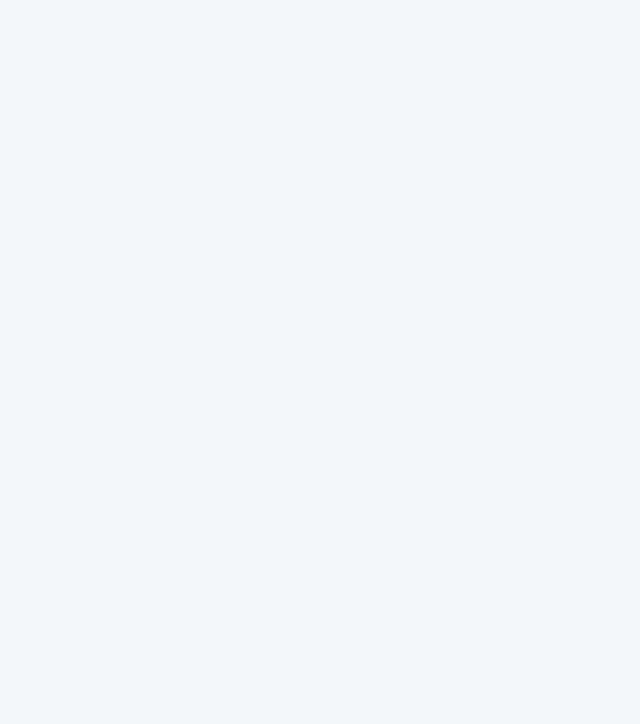
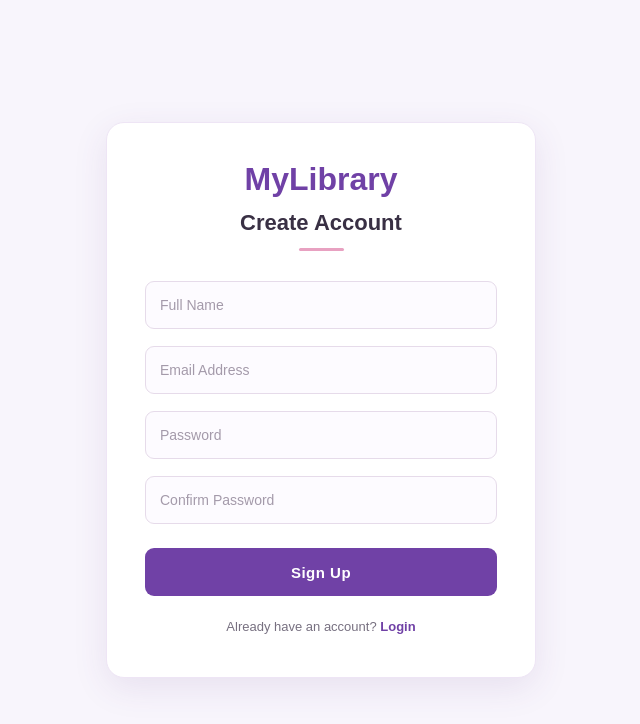
Before and after one commit to muzhdanoori/mylibrary-react, a React (Vite) app: page /signup in a window 1280 px wide. Before the commit this address had no page. Shown: the top 724 px of the page, without its empty margins (319-959 px from the left). Built offline with nearby package versions, Linux system fonts and the light colour scheme.

Commit message:
Add SignUp page and styling

```diff
--- a/src/App.jsx
+++ b/src/App.jsx
@@ -8,6 +8,7 @@ import BookMarketStore from "./pages/BookMarketStore";
 import FindStudyCenter from "./pages/FindStudyCenter";
 import ReadingProfile from "./pages/ReadingProfile";
 import Settings from "./pages/Settings";
+import SignUp from "./SignUp"
 
 function App() {
 
@@ -19,6 +20,10 @@ function App() {
                 path="/"
                 element={<Login />}
             />
+          <Route
+                  path="/signup"
+                  element={<SignUp/>}
+          />
 
             <Route
                 path="/dashboard"
--- /dev/null
+++ b/src/SignUp.jsx
@@ -0,0 +1,91 @@
+import { useState } from "react";
+import { Link } from "react-router-dom";
+
+function SignUp() {
+  const [formData, setFormData] = useState({
+    fullName: "",
+    email: "",
+    password: "",
+    confirmPassword: "",
+  });
+
+  const [message, setMessage] = useState("");
+
+  function handleChange(e) {
+    setFormData({
+      ...formData,
+      [e.target.name]: e.target.value,
+    });
+  }
+
+  function handleSubmit(e) {
+    e.preventDefault();
+
+    if (formData.password !== formData.confirmPassword) {
+      setMessage("Passwords do not match!");
+      return;
+    }
+
+    if (!formData.email.includes("@")) {
+      setMessage("Please enter a valid email address.");
+      return;
+    }
+
+    setMessage("Your account form was submitted successfully!");
+  }
+
+  return (
+    <div className="signup-container">
+      <form className="signup-form" onSubmit={handleSubmit}>
+        <h1>MyLibrary</h1>
+        <h2>Create Account</h2>
+
+        <input
+          type="text"
+          name="fullName"
+          placeholder="Full Name"
+          value={formData.fullName}
+          onChange={handleChange}
+          required
+        />
+
+        <input
+          type="email"
+          name="email"
+          placeholder="Email Address"
+          value={formData.email}
+          onChange={handleChange}
+          required
+        />
+
+        <input
+          type="password"
+          name="password"
+          placeholder="Password"
+          value={formData.password}
+          onChange={handleChange}
+          required
+        />
+
+        <input
+          type="password"
+          name="confirmPassword"
+          placeholder="Confirm Password"
+          value={formData.confirmPassword}
+          onChange={handleChange}
+          required
+        />
+
+        <button type="submit">Sign Up</button>
+
+        {message && <p>{message}</p>}
+
+        <p>
+          Already have an account? <Link to="/">Login</Link>
+        </p>
+      </form>
+    </div>
+  );
+}
+
+export default SignUp;
--- a/src/pages/Login.jsx
+++ b/src/pages/Login.jsx
@@ -46,9 +46,9 @@ function Login() {
     }
 
 
-    function handleSignUp() {
-        alert("Sign Up page is not included in this exam project.");
-    }
+   function handleSignUp() {
+    window.location.href = "/SignUp";
+}
 
 
     function handleForgotPassword(event) {
--- a/src/styles/style.css
+++ b/src/styles/style.css
@@ -1409,3 +1409,129 @@ a {
     border-radius: 8px;
     cursor: pointer;
 }
+.signup-container {
+  min-height: 100vh;
+  display: flex;
+  justify-content: center;
+  align-items: center;
+  padding: 30px 20px;
+  background: #f8f5fc;
+  font-family: Arial, sans-serif;
+  box-sizing: border-box;
+}
+
+.signup-form {
+  width: 100%;
+  max-width: 430px;
+  padding: 38px;
+  background: #ffffff;
+  border: 1px solid #eee5f5;
+  border-radius: 18px;
+  box-shadow: 0 10px 35px rgba(91, 45, 125, 0.10);
+  box-sizing: border-box;
+}
+
+.signup-form h1 {
+  text-align: center;
+  font-size: 32px;
+  font-weight: 800;
+  color: #7041a6;
+  margin: 0 0 12px;
+}
+
+.signup-form h2 {
+  text-align: center;
+  color: #393044;
+  font-size: 22px;
+  margin: 0 0 30px;
+}
+
+.signup-form h2::after {
+  content: "";
+  display: block;
+  width: 45px;
+  height: 3px;
+  background: #e8a1c1;
+  border-radius: 5px;
+  margin: 12px auto 0;
+}
+
+.signup-form input {
+  display: block;
+  width: 100%;
+  height: 48px;
+  padding: 0 14px;
+  margin-bottom: 17px;
+  border: 1px solid #e6dbea;
+  border-radius: 9px;
+  background: #fdfbff;
+  color: #393044;
+  font-size: 14px;
+  outline: none;
+  box-sizing: border-box;
+  transition: 0.25s;
+}
+
+.signup-form input:focus {
+  border-color: #8b5bb5;
+  box-shadow: 0 0 0 3px rgba(139, 91, 181, 0.10);
+  background: #ffffff;
+}
+
+.signup-form input::placeholder {
+  color: #a49aaa;
+}
+
+.signup-form button {
+  width: 100%;
+  height: 48px;
+  margin-top: 7px;
+  border: none;
+  border-radius: 9px;
+  background: #7041a6;
+  color: #ffffff;
+  font-size: 15px;
+  font-weight: 700;
+  letter-spacing: 0.5px;
+  cursor: pointer;
+  transition: 0.25s;
+}
+
+.signup-form button:hover {
+  background: #5c328c;
+  transform: translateY(-1px);
+  box-shadow: 0 5px 14px rgba(112, 65, 166, 0.20);
+}
+
+.signup-form p {
+  text-align: center;
+  color: #777080;
+  font-size: 13px;
+  line-height: 1.7;
+  margin: 20px 0 0;
+}
+
+.signup-form a {
+  color: #7041a6;
+  font-weight: 700;
+  text-decoration: none;
+}
+
+.signup-form a:hover {
+  color: #c65d91;
+  text-decoration: underline;
+}
+
+@media (max-width: 480px) {
+  .signup-container {
+    padding: 18px 14px;
+  }
+
+  .signup-form {
+    padding: 28px 22px;
+  }
+
+  .signup-form h1 {
+    font-size: 28px;
+  }
+}
```
